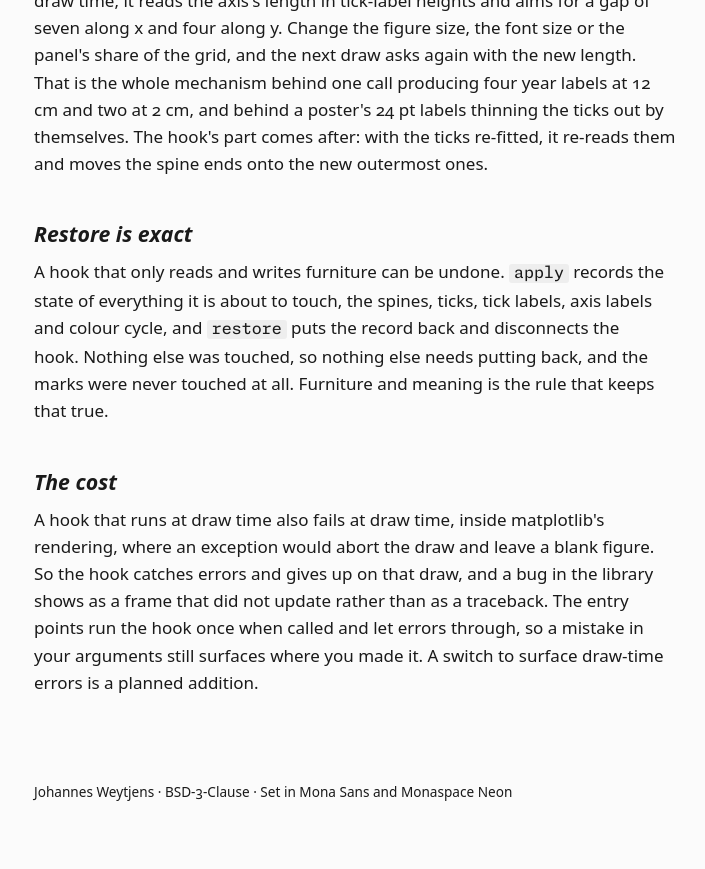
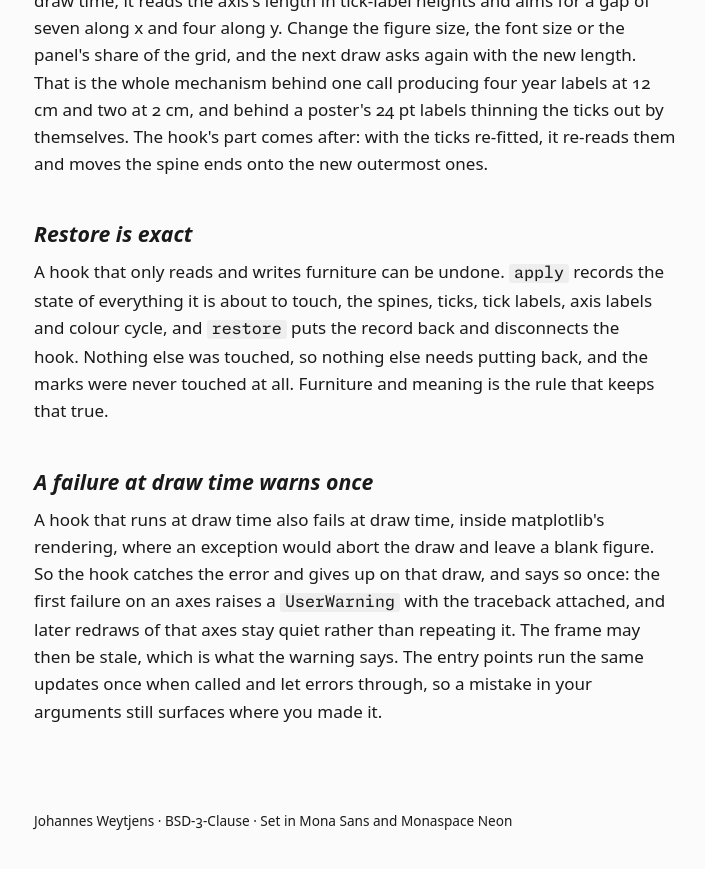
Before and after one commit to jpweytjens/vanzelfsprekend, an MkDocs documentation site: the page built from docs/explanation/hook.md, in a window 1280 px wide and 900 px high, scrolled down 1104 px. Shown: the top 869 px of the window, without its empty margins (34-739 px from the left). Built offline with MkDocs 1.6.1, drawn with Linux system fonts in a browser that asks for light colours; some web fonts are replaced.

Commit message:
docs(explanation): bring the draw-time failure section up to date

```diff
--- a/docs/explanation/hook.md
+++ b/docs/explanation/hook.md
@@ -16,6 +16,6 @@ The tick count is the locator's doing, not the hook's, and it works for the same
 
 A hook that only reads and writes furniture can be undone. `apply` records the state of everything it is about to touch, the spines, ticks, tick labels, axis labels and colour cycle, and `restore` puts the record back and disconnects the hook. Nothing else was touched, so nothing else needs putting back, and the marks were never touched at all. [Furniture and meaning](furniture.md) is the rule that keeps that true.
 
-## The cost
+## A failure at draw time warns once
 
-A hook that runs at draw time also fails at draw time, inside matplotlib's rendering, where an exception would abort the draw and leave a blank figure. So the hook catches errors and gives up on that draw, and a bug in the library shows as a frame that did not update rather than as a traceback. The entry points run the hook once when called and let errors through, so a mistake in your arguments still surfaces where you made it. A switch to surface draw-time errors is a planned addition.
+A hook that runs at draw time also fails at draw time, inside matplotlib's rendering, where an exception would abort the draw and leave a blank figure. So the hook catches the error and gives up on that draw, and says so once: the first failure on an axes raises a `UserWarning` with the traceback attached, and later redraws of that axes stay quiet rather than repeating it. The frame may then be stale, which is what the warning says. The entry points run the same updates once when called and let errors through, so a mistake in your arguments still surfaces where you made it.
```
